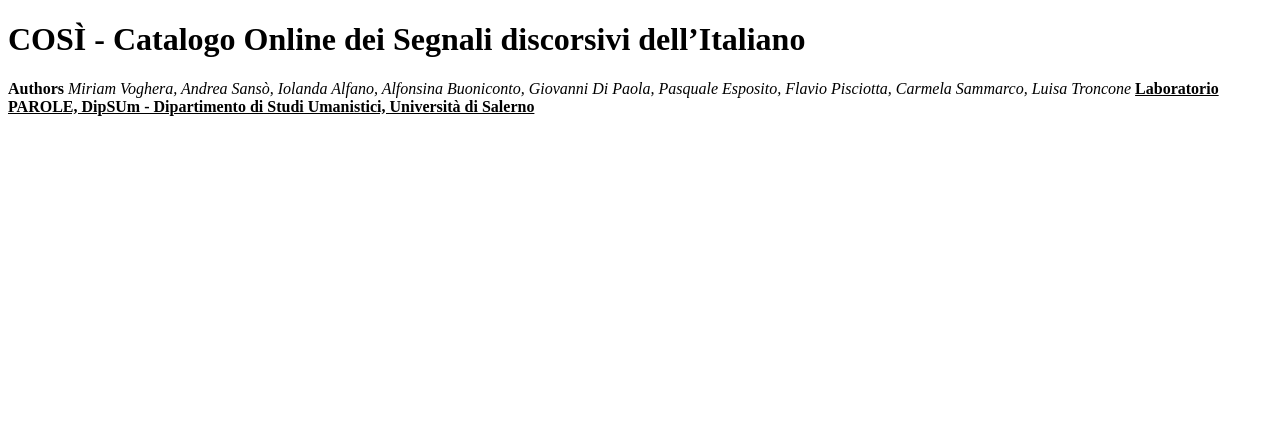
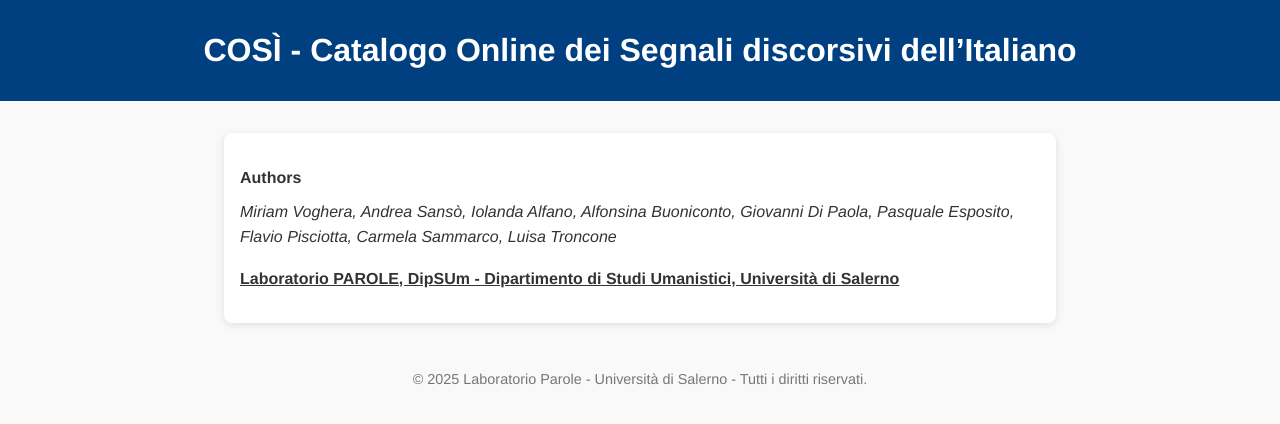
Before and after one commit to LaboratorioPAROLE/LaboratorioPAROLE.github.io, a plain HTML site: page index.html in a window 1280 px wide. Drawn offline with Linux system fonts and the light colour scheme.

Commit message:
Update index.html

```diff
--- a/index.html
+++ b/index.html
@@ -1,11 +1,82 @@
 <!DOCTYPE html>
-<html>
+<html lang="it">
+<head>
+  <meta charset="UTF-8">
+  <meta name="viewport" content="width=device-width, initial-scale=1.0">
+  <title>COSÌ - Catalogo Online dei Segnali discorsivi dell’Italiano</title>
+  <style>
+    body {
+      font-family: "Helvetica Neue", sans-serif;
+      margin: 0;
+      padding: 0;
+      background-color: #f9f9f9;
+      color: #333;
+    }
+
+    header {
+      background-color: #004080;
+      color: white;
+      padding: 2rem;
+      text-align: center;
+    }
+
+    header h1 {
+      margin: 0;
+      font-size: 2rem;
+    }
+
+    main {
+      max-width: 800px;
+      margin: 2rem auto;
+      padding: 1rem;
+      background-color: white;
+      border-radius: 8px;
+      box-shadow: 0 2px 8px rgba(0, 0, 0, 0.1);
+    }
+
+    p {
+      line-height: 1.6;
+    }
+
+    b {
+      font-weight: bold;
+    }
+
+    i {
+      display: block;
+      margin-top: 0.5rem;
+    }
+
+    u {
+      text-decoration: underline;
+    }
+
+    footer {
+      text-align: center;
+      padding: 1rem;
+      font-size: 0.9rem;
+      color: #777;
+    }
+  </style>
+</head>
 <body>
-<h1>COSÌ - Catalogo Online dei Segnali discorsivi dell’Italiano</h1>
-<p><b>Authors</b>
+  <header>
+    <h1>COSÌ - Catalogo Online dei Segnali discorsivi dell’Italiano</h1>
+  </header>
 
-<i>Miriam Voghera, Andrea Sansò, Iolanda Alfano, Alfonsina Buoniconto, Giovanni Di Paola, Pasquale Esposito, Flavio Pisciotta, Carmela Sammarco, Luisa Troncone </i>
+  <main>
+    <p>
+      <b>Authors</b>
+      <i>Miriam Voghera, Andrea Sansò, Iolanda Alfano, Alfonsina Buoniconto, Giovanni Di Paola, Pasquale Esposito, Flavio Pisciotta, Carmela Sammarco, Luisa Troncone</i>
+    </p>
 
-<b><u>Laboratorio PAROLE, DipSUm - Dipartimento di Studi Umanistici, Università di Salerno</u></b></p>
+    <p>
+      <b><u>Laboratorio PAROLE, DipSUm - Dipartimento di Studi Umanistici, Università di Salerno</u></b>
+    </p>
+  </main>
+
+  <footer>
+    © 2025 Laboratorio Parole - Università di Salerno - Tutti i diritti riservati.
+  </footer>
 </body>
 </html>
```
